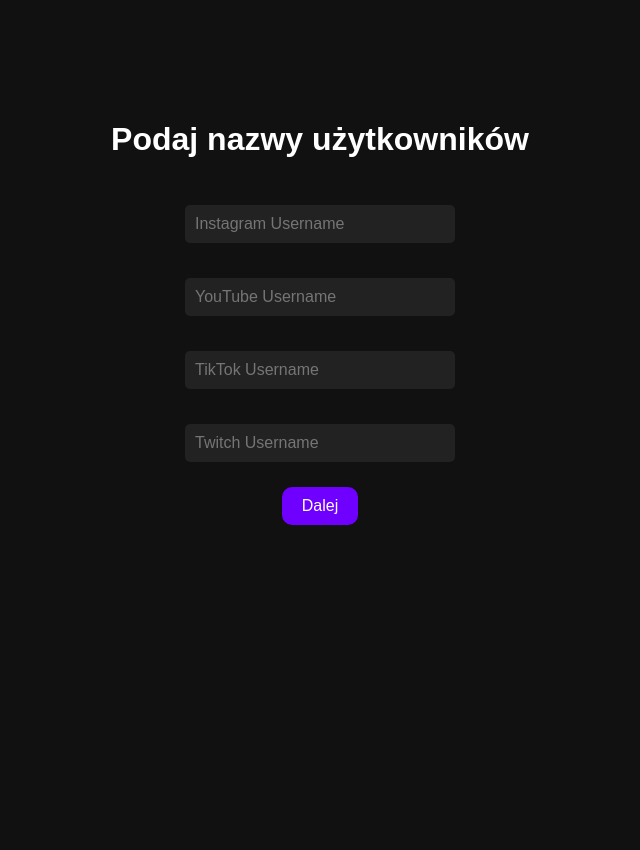
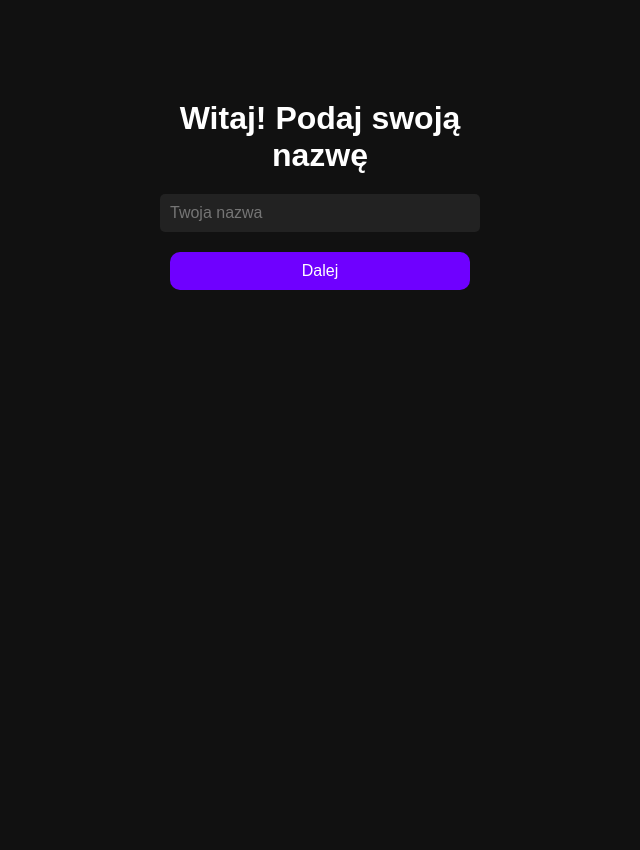
Before and after one commit to XblazejX/strona_scrape, a Flask app: page / in a window 1280 px wide. Shown: the whole page, without its empty margins (320-960 px from the left). Run offline with Flask 2, Linux system fonts and the light colour scheme.

Commit message:
dodanie formy wpisywania nazwy uzytkownika

```diff
--- a/static/main.js
+++ b/static/main.js
@@ -1,4 +1,5 @@
 document.addEventListener("DOMContentLoaded", function () {
+  const startSection = document.getElementById("start-section");
   const formSection = document.getElementById("form-section");
   const tabsSection = document.getElementById("tabs-section");
   const loader = document.getElementById("loader");
@@ -15,8 +16,20 @@
   const tiktokContent = document.getElementById("tiktok-content");
   const twitchContent = document.getElementById("twitch-content");
 
+  // === NOWA FUNKCJA: przejście z ekranu startowego do formularza ===
+  window.showForm = function () {
+    const nameInput = document.getElementById("initial-name").value;
+    if (nameInput.trim() === "") {
+      alert("Proszę podać nazwę.");
+      return;
+    }
+
+    startSection.style.display = "none";
+    formSection.style.display = "block";
+  };
+
   // Funkcja wysyłająca dane z formularza do backendu
-  function sendData() {
+  window.sendData = function () {
     const instagramUsername = document.getElementById("input-instagram").value;
     const youtubeUsername = document.getElementById("input-youtube").value;
     const tiktokUsername = document.getElementById("input-tiktok").value;
@@ -24,7 +37,7 @@
 
     // Pokaż loader
     loader.style.display = "block";
-      formSection.style.display = "none";  // Ukryj formularz
+    formSection.style.display = "none";
 
     const data = {
       instagram: instagramUsername,
@@ -33,7 +46,6 @@
       twitch: twitchUsername
     };
 
-      // Wyślij dane do backendu
     fetch("/run-scraper", {
       method: "POST",
       headers: {
@@ -43,11 +55,9 @@
     })
     .then(response => response.json())
     .then(responseData => {
-          // Ukryj loader
       loader.style.display = "none";
-          tabsSection.style.display = "block";  // Pokaż zakładki
+      tabsSection.style.display = "block";
 
-          // Zaktualizuj zakładki i dane w tabach
       if (responseData.instagram) {
         instagramTab.style.display = "inline-block";
         instagramContent.style.display = "block";
@@ -73,38 +83,29 @@
         document.getElementById("twitch-link").href = responseData.twitch.url;
       }
 
-          // Domyślnie otwieramy pierwszą zakładkę (np. Instagram)
       openTab("instagram");
     })
     .catch(error => {
       console.error("Error:", error);
       loader.style.display = "none";
-          formSection.style.display = "block";  // Pokaż formularz, jeśli wystąpił błąd
+      formSection.style.display = "block";
     });
-  }
-
-  // Obsługuje kliknięcie przycisku
-  document.querySelector("button").addEventListener("click", function () {
-      sendData();
-  });
+  };
 
   // Funkcja otwierająca odpowiednią zakładkę
-  function openTab(platform) {
-      // Lista platform
+  window.openTab = function (platform) {
     const platforms = ['instagram', 'youtube', 'tiktok', 'twitch'];
 
-      // Ukrywamy wszystkie zawartości
     platforms.forEach(function (platformName) {
       document.getElementById(platformName + '-content').style.display = 'none';
       document.getElementById(platformName + '-tab').classList.remove("active");
     });
 
-      // Pokazujemy odpowiednią zakładkę i jej treść
     document.getElementById(platform + '-content').style.display = 'block';
     document.getElementById(platform + '-tab').classList.add("active");
-  }
+  };
 
-  // Nasłuchujemy na kliknięcia poszczególnych zakładek
+  // Nasłuchiwanie kliknięć zakładek
   instagramTab.addEventListener("click", function () {
     openTab("instagram");
   });
@@ -117,7 +118,4 @@
   twitchTab.addEventListener("click", function () {
     openTab("twitch");
   });
-
-  // Exportowanie funkcji do globalnego zakresu
-  window.openTab = openTab;
 });
--- a/static/style.css
+++ b/static/style.css
@@ -8,34 +8,85 @@
   display: flex;
   flex-direction: column;
   align-items: center;
-  justify-content: flex-start; /* Zmiana na "flex-start", aby treść była na górze */
-  height: 100vh;
-  padding-top: 50px; /* Dodanie przestrzeni nad stroną */
+  justify-content: flex-start;
+  min-height: 100vh;
+  padding-top: 50px;
 }
 
-/* Sekcja formularza */
-#form-section {
+/* Sekcja startowa */
+#start-section {
+  width: 100%;
+  max-width: 300px;
+  margin: 50px auto 0;
   text-align: center;
   display: flex;
   flex-direction: column;
-  justify-content: center;
   align-items: center;
-  gap: 15px;
-  margin-top: 50px;
+  gap: 20px;
 }
 
-#form-section input {
-  margin: 10px;
+#start-section h1 {
+  margin: 0;
+}
+
+#start-section input {
+  width: 100%;
   padding: 10px;
   border-radius: 5px;
-  width: 250px;
   background-color: #222;
   color: white;
   border: none;
   font-size: 16px;
 }
 
+#start-section button {
+  width: 100%;
+  padding: 10px;
+  background-color: #6f00ff;
+  color: white;
+  border: none;
+  border-radius: 10px;
+  font-size: 16px;
+  cursor: pointer;
+  transition: background-color 0.3s ease;
+}
+
+#start-section button:hover {
+  background-color: #5a00e6;
+}
+
+/* Sekcja formularza */
+#form-section {
+  width: 100%;
+  max-width: 300px;
+  margin: 50px auto 0;
+  display: flex;
+  flex-direction: column;
+  align-items: center;
+  gap: 15px;
+  text-align: center;
+}
+
+#form-section h1 {
+  margin: 0 0 20px;
+}
+
+#form-section input {
+  width: 100%;
+  margin: 10px 0;
+  padding: 10px;
+  border-radius: 5px;
+  background-color: #222;
+  color: white;
+  border: none;
+  font-size: 16px;
+}
+
+/* Updated button style: auto width and centered */
 #form-section button {
+  width: auto;             /* naturalna szerokość */
+  display: inline-block;   /* aby margin: auto zadziałało */
+  margin: 20px auto 0;     /* góra 20px, boki auto = centrowanie */
   padding: 10px 20px;
   background: #6f00ff;
   color: white;
@@ -43,24 +94,25 @@
   border-radius: 10px;
   cursor: pointer;
   font-size: 16px;
+  transition: background-color 0.3s ease;
 }
 
 #form-section button:hover {
-  background: #5a00e6; /* Jaśniejszy fiolet po najechaniu */
+  background: #5a00e6;
 }
 
-/* Styl zakładek - usunięcie szarego paska tła */
+/* Styl zakładek */
 .tabs {
-  margin-top: 0; /* Usunięcie marginesu na górze */
+  margin-top: 0;
   display: flex;
   gap: 20px;
   justify-content: center;
   width: 100%;
-  padding: 0; /* Brak tła */
+  padding: 0;
 }
 
 .tab {
-  background-color: transparent; /* Brak tła */
+  background-color: transparent;
   color: white;
   padding: 10px 20px;
   border: none;
@@ -70,7 +122,7 @@
   font-size: 16px;
   display: flex;
   align-items: center;
-  gap: 10px; /* Przestrzeń między ikoną a tekstem */
+  gap: 10px;
 }
 
 .tab-icon {
@@ -78,11 +130,7 @@
   height: 24px;
 }
 
-.tab.active {
-  background-color: #6f00ff;
-  color: white;
-}
-
+.tab.active,
 .tab:hover {
   background-color: #6f00ff;
 }
@@ -172,7 +220,5 @@
 .tab-text {
   font-size: 16px;
   line-height: 24px;
-  display: inline-block;
-  text-align: center;
   color: white;
 }
--- a/templates/main.html
+++ b/templates/main.html
@@ -8,8 +8,15 @@
 </head>
 <body>
 
+  <!-- Ekran początkowy -->
+  <div id="start-section">
+    <h1>Witaj! Podaj swoją nazwę</h1>
+    <input id="initial-name" placeholder="Twoja nazwa" />
+    <button onclick="showForm()">Dalej</button>
+  </div>
+
   <!-- Formularz wprowadzania danych -->
-  <div id="form-section">
+  <div id="form-section" style="display: none;">
     <h1>Podaj nazwy użytkowników</h1>
     <input id="input-instagram" placeholder="Instagram Username" />
     <input id="input-youtube" placeholder="YouTube Username" />
@@ -47,8 +54,8 @@
       </button>
     </div>
 
-    <!-- Zakładki zawierające dane -->
-    <div class="tab-content" id="instagram-content" style="display: none;">
+    <!-- Zawartość zakładek -->
+    <div class="tab-content" id="instagram-content">
       <img src="static/zdjecia/instagram.jpg" alt="Instagram profile" class="profile-img" />
       <a id="instagram-link" class="profile-link" target="_blank">
         <img src="static/icons/logo_instagram.png" class="link-icon" alt="Instagram" />
@@ -56,7 +63,7 @@
       </a>
     </div>
 
-    <div class="tab-content" id="youtube-content" style="display: none;">
+    <div class="tab-content" id="youtube-content">
       <img src="static/zdjecia/youtube.jpg" alt="YouTube profile" class="profile-img" />
       <a id="youtube-link" class="profile-link" target="_blank">
         <img src="static/icons/logo_youtube.png" class="link-icon" alt="YouTube" />
@@ -64,7 +71,7 @@
       </a>
     </div>
 
-    <div class="tab-content" id="tiktok-content" style="display: none;">
+    <div class="tab-content" id="tiktok-content">
       <img src="static/zdjecia/tiktok.jpg" alt="TikTok profile" class="profile-img" />
       <a id="tiktok-link" class="profile-link" target="_blank">
         <img src="static/icons/logo_tiktok.png" class="link-icon" alt="TikTok" />
@@ -72,7 +79,7 @@
       </a>
     </div>
 
-    <div class="tab-content" id="twitch-content" style="display: none;">
+    <div class="tab-content" id="twitch-content">
       <img src="static/zdjecia/twitch.jpg" alt="Twitch profile" class="profile-img" />
       <a id="twitch-link" class="profile-link" target="_blank">
         <img src="static/icons/logo_twitch.png" class="link-icon" alt="Twitch" />
@@ -81,7 +88,7 @@
     </div>
   </div>
 
-  <!-- Loader (będzie widoczny po kliknięciu przycisku "Dalej") -->
+  <!-- Loader -->
   <div id="loader" class="loader" style="display: none;">
     <div class="spinner"></div>
     <p>Trwa przetwarzanie... Proszę czekać.</p>
@@ -91,33 +98,30 @@
   <script src="static/zdjecia/dane.js"></script>
 
   <script>
-    document.addEventListener("DOMContentLoaded", function () {
     const formSection = document.getElementById("form-section");
     const tabsSection = document.getElementById("tabs-section");
     const loader = document.getElementById("loader");
+    const startSection = document.getElementById("start-section");
 
-      // Przyciski zakładek
-      const instagramTab = document.getElementById("instagram-tab");
-      const youtubeTab = document.getElementById("youtube-tab");
-      const tiktokTab = document.getElementById("tiktok-tab");
-      const twitchTab = document.getElementById("twitch-tab");
+    // Przycisk "Dalej" z ekranu startowego
+    function showForm() {
+      const name = document.getElementById("initial-name").value.trim();
+      if (name === "") {
+        alert("Proszę podać nazwę.");
+        return;
+      }
+      startSection.style.display = "none";
+      formSection.style.display = "flex";
+    }
 
-      // Zakładki zawierające dane
-      const instagramContent = document.getElementById("instagram-content");
-      const youtubeContent = document.getElementById("youtube-content");
-      const tiktokContent = document.getElementById("tiktok-content");
-      const twitchContent = document.getElementById("twitch-content");
-
-      // Funkcja wysyłająca dane z formularza do backendu
     function sendData() {
       const instagramUsername = document.getElementById("input-instagram").value;
       const youtubeUsername = document.getElementById("input-youtube").value;
       const tiktokUsername = document.getElementById("input-tiktok").value;
       const twitchUsername = document.getElementById("input-twitch").value;
 
-        // Pokaż loader
       loader.style.display = "block";
-        formSection.style.display = "none";  // Ukryj formularz
+      formSection.style.display = "none";
 
       const data = {
         instagram: instagramUsername,
@@ -126,95 +130,64 @@
         twitch: twitchUsername
       };
 
-        // Wyślij dane do backendu
       fetch("/run-scraper", {
         method: "POST",
-          headers: {
-            "Content-Type": "application/json"
-          },
+        headers: { "Content-Type": "application/json" },
         body: JSON.stringify(data)
       })
       .then(response => response.json())
       .then(responseData => {
-          // Ukryj loader
         loader.style.display = "none";
-          tabsSection.style.display = "block";  // Pokaż zakładki
+        tabsSection.style.display = "block";
 
-          // Zaktualizuj zakładki i dane w tabach
         if (responseData.instagram) {
-            instagramTab.style.display = "inline-block";
-            instagramContent.style.display = "block";
+          document.getElementById("instagram-tab").style.display = "inline-block";
+          document.getElementById("instagram-content").style.display = "block";
           document.getElementById("instagram-name").textContent = responseData.instagram.name;
           document.getElementById("instagram-link").href = responseData.instagram.url;
         }
         if (responseData.youtube) {
-            youtubeTab.style.display = "inline-block";
-            youtubeContent.style.display = "block";
+          document.getElementById("youtube-tab").style.display = "inline-block";
+          document.getElementById("youtube-content").style.display = "block";
           document.getElementById("youtube-name").textContent = responseData.youtube.name;
           document.getElementById("youtube-link").href = responseData.youtube.url;
         }
         if (responseData.tiktok) {
-            tiktokTab.style.display = "inline-block";
-            tiktokContent.style.display = "block";
+          document.getElementById("tiktok-tab").style.display = "inline-block";
+          document.getElementById("tiktok-content").style.display = "block";
           document.getElementById("tiktok-name").textContent = responseData.tiktok.name;
           document.getElementById("tiktok-link").href = responseData.tiktok.url;
         }
         if (responseData.twitch) {
-            twitchTab.style.display = "inline-block";
-            twitchContent.style.display = "block";
+          document.getElementById("twitch-tab").style.display = "inline-block";
+          document.getElementById("twitch-content").style.display = "block";
           document.getElementById("twitch-name").textContent = responseData.twitch.name;
           document.getElementById("twitch-link").href = responseData.twitch.url;
         }
 
-          // Domyślnie otwieramy pierwszą zakładkę (np. Instagram)
-          openTab("instagram");
+        openTab("instagram"); // domyślnie otwieramy pierwszą
       })
       .catch(error => {
-          console.error("Error:", error);
+        console.error("Błąd:", error);
         loader.style.display = "none";
-          formSection.style.display = "block";  // Pokaż formularz, jeśli wystąpił błąd
+        formSection.style.display = "flex";
       });
     }
 
-      // Obsługuje kliknięcie przycisku
-      document.querySelector("button").addEventListener("click", function () {
-        sendData();
+    function openTab(platform) {
+      const platforms = ["instagram", "youtube", "tiktok", "twitch"];
+      platforms.forEach(p => {
+        document.getElementById(`${p}-content`).style.display = "none";
+        document.getElementById(`${p}-tab`).classList.remove("active");
       });
 
-      // Funkcja otwierająca odpowiednią zakładkę
-      function openTab(platform) {
-        // Lista platform
-        const platforms = ['instagram', 'youtube', 'tiktok', 'twitch'];
-
-        // Ukrywamy wszystkie zawartości
-        platforms.forEach(function (platformName) {
-          document.getElementById(platformName + '-content').style.display = 'none';
-          document.getElementById(platformName + '-tab').classList.remove("active");
-        });
-
-        // Pokazujemy odpowiednią zakładkę i jej treść
-        document.getElementById(platform + '-content').style.display = 'block';
-        document.getElementById(platform + '-tab').classList.add("active");
+      document.getElementById(`${platform}-content`).style.display = "block";
+      document.getElementById(`${platform}-tab`).classList.add("active");
     }
 
-      // Nasłuchujemy na kliknięcia poszczególnych zakładek
-      instagramTab.addEventListener("click", function () {
-        openTab("instagram");
-      });
-      youtubeTab.addEventListener("click", function () {
-        openTab("youtube");
-      });
-      tiktokTab.addEventListener("click", function () {
-        openTab("tiktok");
-      });
-      twitchTab.addEventListener("click", function () {
-        openTab("twitch");
-      });
-
-      // Exportowanie funkcji do globalnego zakresu
+    window.showForm = showForm;
+    window.sendData = sendData;
     window.openTab = openTab;
-    });
   </script>
-
 </body>
 </html>
```
Lines whose indentation alone changed are shown as unchanged.
